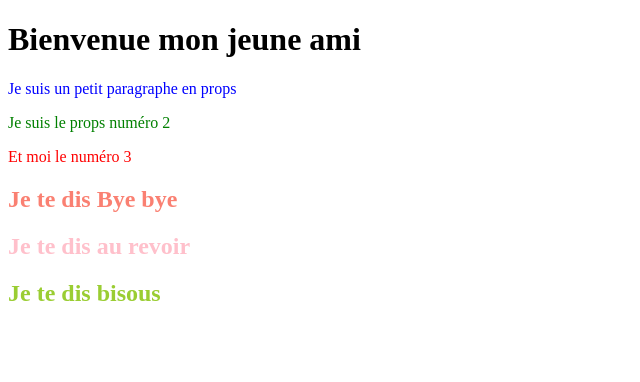
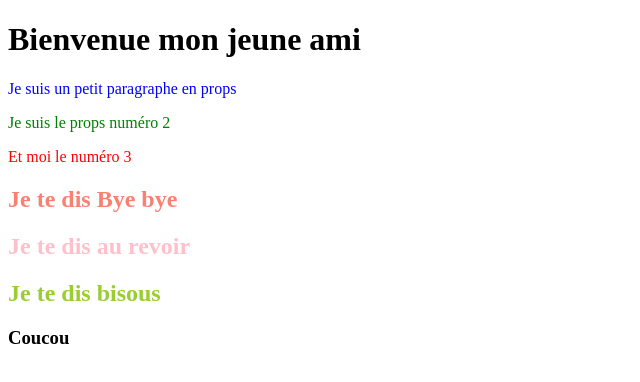
Before and after one commit to GregoryVDev/ToDoList, a React (Vite) app: page / in a window 1280 px wide. Shown: the top 382 px of the page, without its empty margins (0-640 px from the left). Built offline with nearby package versions, Linux system fonts and the light colour scheme.

Commit message:
added a component to ByeWorld.jsx

```diff
--- a/src/App.jsx
+++ b/src/App.jsx
@@ -11,7 +11,7 @@
 
 import { HelloWorld } from "./HelloWorld";
 import { Paragraphe } from "./Paragraphe";
-import { ByeWorld } from "./ByeWorld";
+import { ByeWorld, Titreh3 } from "./ByeWorld";
 
 export const App = () => {
   return (
@@ -23,6 +23,7 @@ export const App = () => {
       <ByeWorld bye="Je te dis Bye bye" color="salmon" />
       <ByeWorld bye="Je te dis au revoir" color="pink" />
       <ByeWorld bye="Je te dis bisous" color="yellowgreen" />
+      <Titreh3 />
     </div>
   );
 };
--- a/src/ByeWorld.jsx
+++ b/src/ByeWorld.jsx
@@ -5,3 +5,11 @@ export const ByeWorld = ({ bye, color }) => {
     </div>
   );
 };
+
+export const Titreh3 = () => {
+  return (
+    <div>
+      <h3>Coucou</h3>
+    </div>
+  );
+};
```
